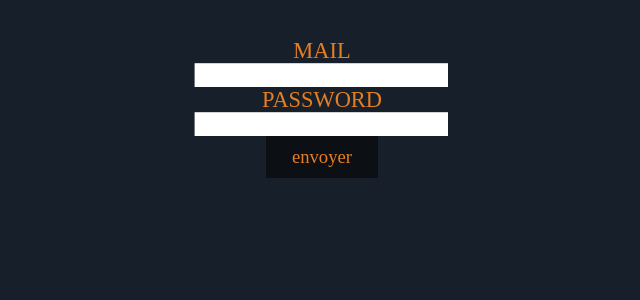
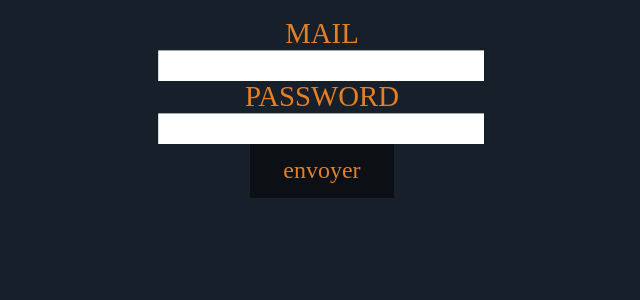
Before and after one commit to Lun4rIum/physhing, a Flask app: page / in a window 1280 px wide; the page is wider, and only the part inside the window is pictured. Shown: the top 300 px of that part, without its empty margins (318-958 px from the left). Run offline with Flask 2, Linux system fonts and the light colour scheme; some libraries are stand-ins or nearby versions; some web fonts are replaced.

Commit message:
Update style.css

```diff
--- a/static/css/style.css
+++ b/static/css/style.css
@@ -11,7 +11,7 @@ body
     text-transform: uppercase;
     transition: 0.2s;
     font-family: "Motoya";
-    transform: scale(1.4);
+    transform: scale(1.8);
     max-width: 100%;
     overflow-x: hidden;
     align-items: center;
```
